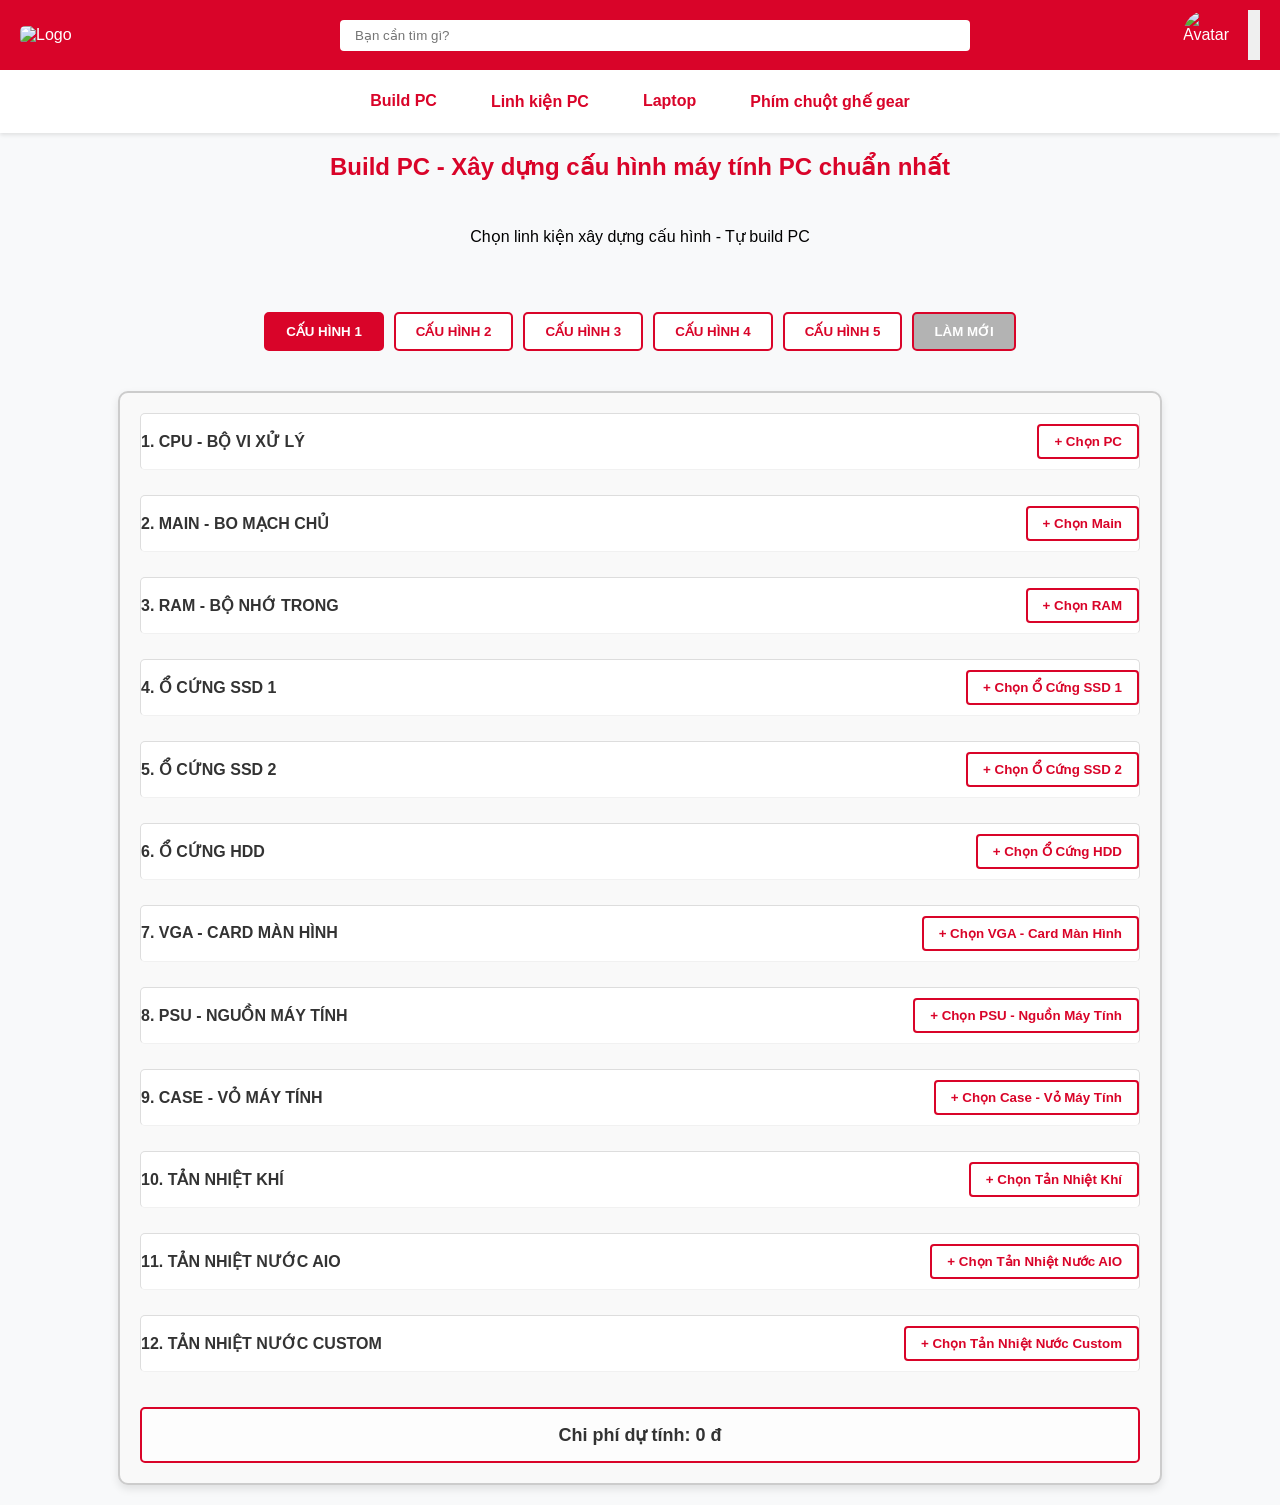
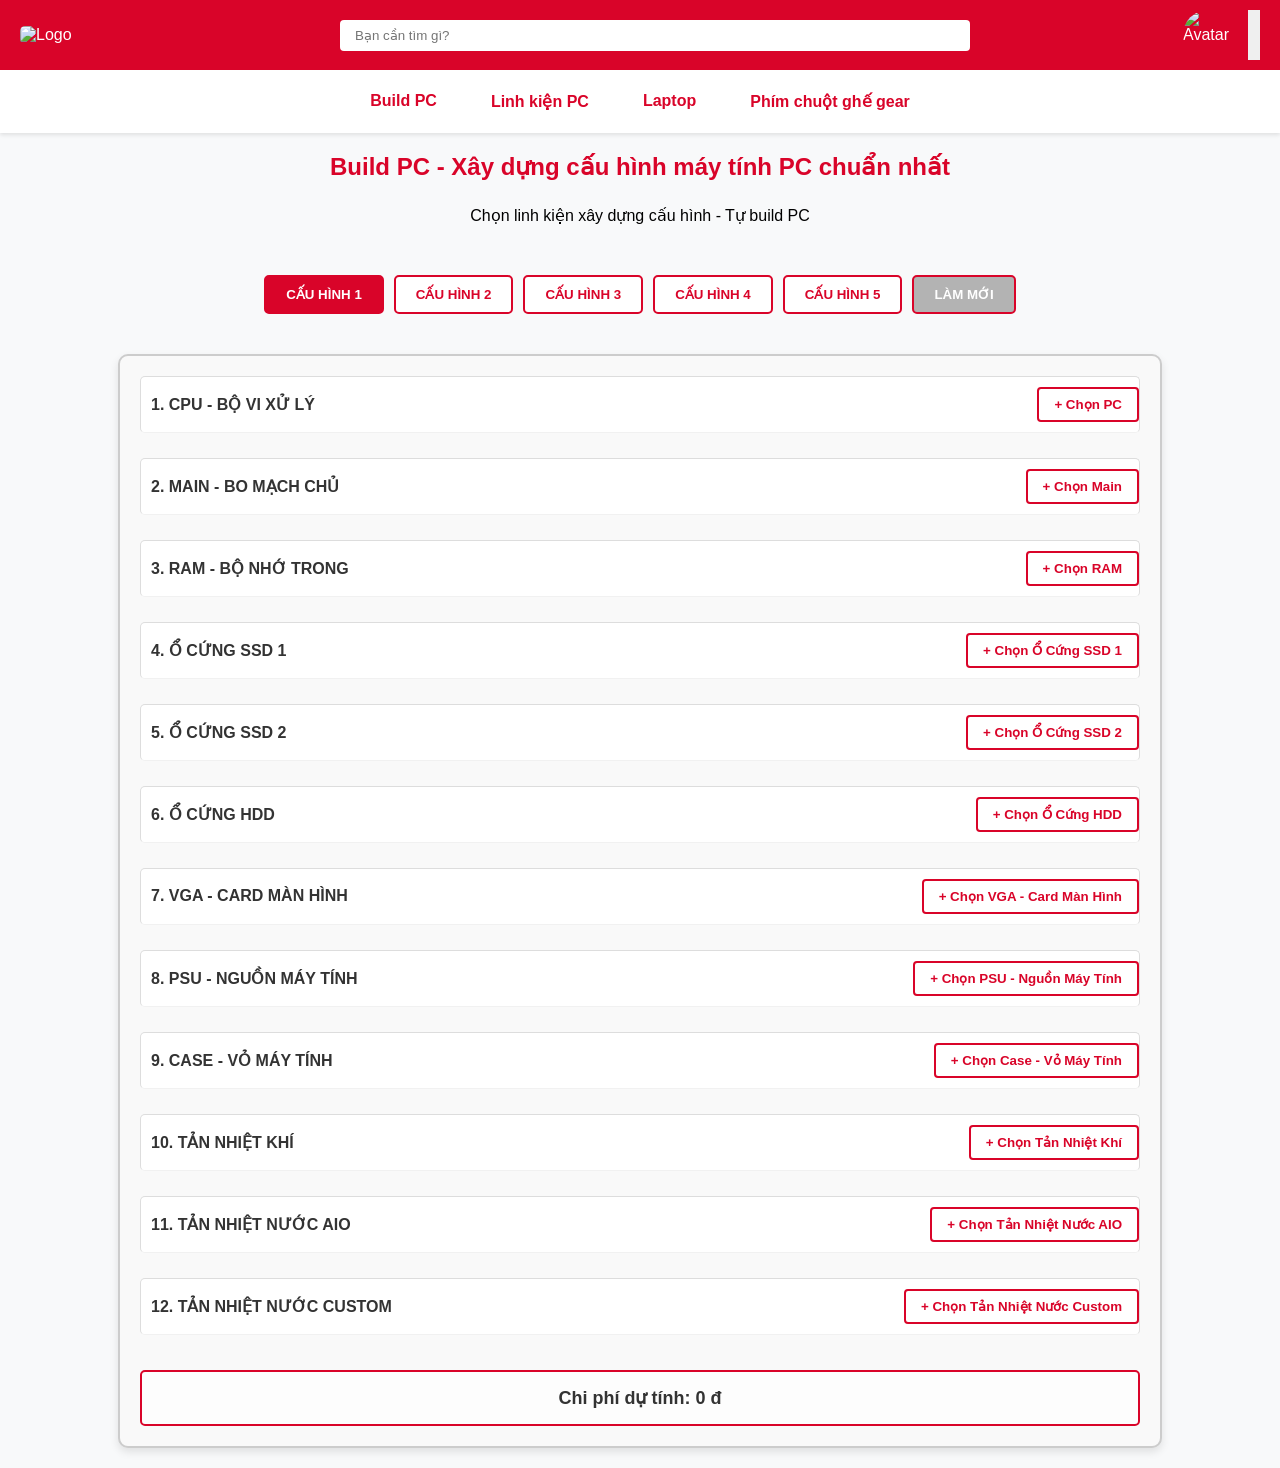

làm thêm buildpc

--- a/stylepc.css
+++ b/stylepc.css
@@ -169,19 +169,21 @@ button {
 .main-content h2 {
   font-size: 24px;
   color: #d90429; /* Màu đỏ */
-  margin-bottom: 10px;
+  margin-bottom: 5px;
 }
 
 .main-content p {
   font-size: 16px;
   color: #000000; /* Màu chữ phụ */
+  margin: 0; /* Loại bỏ khoảng cách trên và dưới */
 }
 
 /* Configuration Buttons */
 .config-buttons {
   display: flex;
   justify-content: center;
-  gap: 10px;
+  gap: 5px;
+  margin-top: 10px; /* Giảm khoảng cách với phần trên */
   margin-bottom: 30px;
 }
 
@@ -291,6 +293,7 @@ button {
   font-size: 16px;
   font-weight: bold;
   color: #333;
+  padding-left: 10px; /* Thêm khoảng cách bên trong */
 }
 
 .component button {
@@ -323,17 +326,25 @@ button {
 
 /* Modal nền */
 /* Modal container */
-.modal {
-  display: none; /* Đảm bảo mặc định là không hiển thị */
+#productContainer {
+  display: none;
   position: fixed;
   z-index: 1;
   left: 0;
   top: 0;
   width: 100%;
   height: 100%;
-  overflow: auto;
-  background-color: rgba(0, 0, 0, 0.4);
-  padding-top: 60px;
+  background-color: rgba(0, 0, 0, 0.4); /* Nền mờ */
+  opacity: 0;
+  transform: translateY(-50px); /* Vị trí ban đầu khi modal chưa xuất hiện */
+  transition: opacity 0.4s ease, transform 0.4s ease; /* Thời gian và hiệu ứng chuyển động */
+}
+
+/* Khi hiển thị modal */
+#productContainer.show {
+  display: block; /* Hiển thị modal */
+  opacity: 1; /* Độ mờ đầy đủ */
+  transform: translateY(0); /* Đưa modal về vị trí ban đầu */
 }
 
 /* Nội dung modal */
@@ -346,6 +357,25 @@ button {
   max-width: 600px;
   border-radius: 8px;
   box-shadow: 0 4px 8px rgba(0, 0, 0, 0.2);
+  transform: translateY(-30px);
+  animation: modalSlideDown 0.4s ease;
+}
+
+/* Khi modal hiển thị */
+#productContainer.show .modal-content {
+  transform: scale(1); /* Phóng to về kích thước thực */
+}
+
+/* Keyframes cho hiệu ứng slide */
+@keyframes modalSlideDown {
+  from {
+    transform: translateY(-30px);
+    opacity: 0;
+  }
+  to {
+    transform: translateY(0);
+    opacity: 1;
+  }
 }
 
 /* thanh sort */
@@ -428,6 +458,18 @@ button {
 .search-bar1 button {
   padding: 10px 20px; /* Tăng kích thước nút */
   cursor: pointer;
+  border-radius: 5px;
+  background-color: #fff; /* Màu nền mặc định */
+  color: #414141; /* Màu chữ mặc định */
+  border: none; /* Loại bỏ viền */
+  transition: all 0.3s ease; /* Thêm hiệu ứng chuyển đổi mượt mà */
+}
+
+.search-bar1 button:hover {
+  background-color: #96898b; /* Màu nền khi hover */
+  transform: scale(1.05); /* Phóng to nhẹ nút */
+  color: #f5f5f5; /* Thay đổi màu chữ (nếu muốn) */
+  box-shadow: 0 4px 6px rgba(0, 0, 0, 0.2); /* Thêm đổ bóng để nổi bật */
 }
 
 .close-btn {
@@ -464,6 +506,7 @@ button {
   border: 1px solid #ccc;
   margin-right: 5px;
   cursor: pointer;
+  display: none; /* Ẩn phần pagination */
 }
 
 .pagination .active {
@@ -491,7 +534,13 @@ button {
 }
 
 .product img {
-  margin-bottom: 15px;
+  width: 100%; /* Hình ảnh chiếm toàn bộ chiều rộng của khung */
+  max-width: 150px; /* Giới hạn chiều rộng tối đa */
+  height: auto; /* Giữ tỷ lệ khung hình */
+  object-fit: contain; /* Đảm bảo toàn bộ hình ảnh được hiển thị */
+  margin-bottom: 10px; /* Giảm khoảng cách nếu cần */
+  border-radius: 5px; /* Bo góc nhẹ để hình ảnh trông mềm mại hơn */
+  box-shadow: 0 2px 4px rgba(0, 0, 0, 0.2); /* Thêm hiệu ứng đổ bóng */
 }
 
 .product-details {
